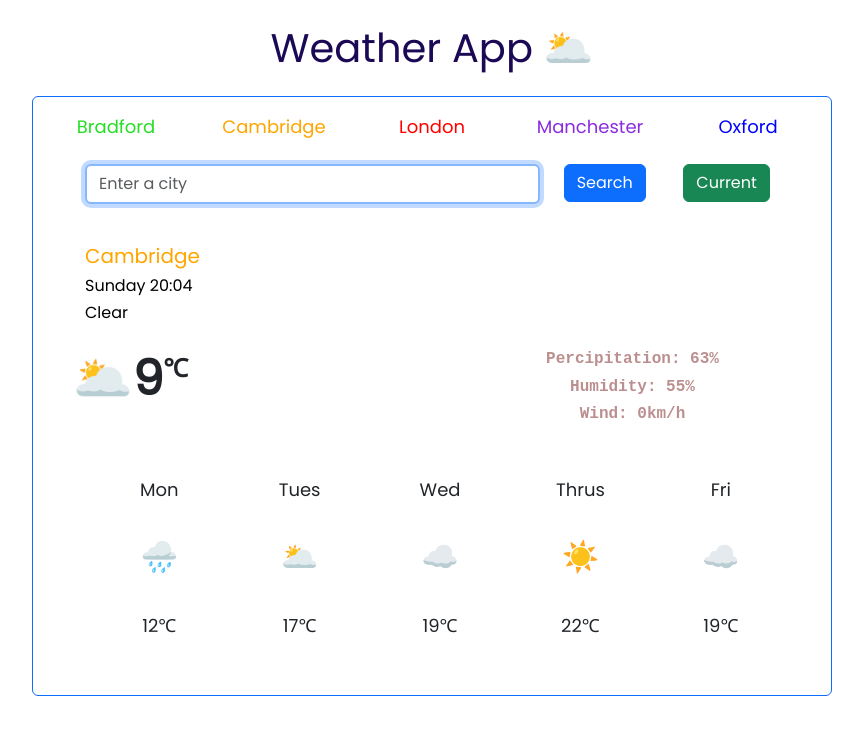
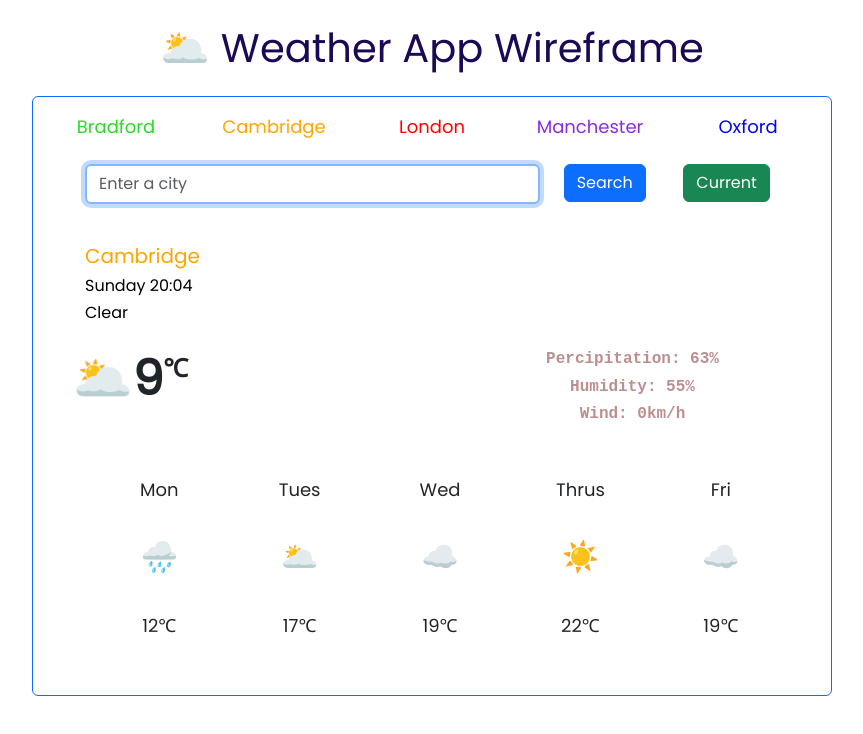
Before and after one commit to WajihaAbrar/Weather-App-Project, a plain HTML site: page index.html in a window 1280 px wide. Shown: the whole page, without its empty margins (208-1071 px from the left). Drawn offline with nearby package versions, Linux system fonts and the light colour scheme; a web font is replaced by a local one.

Commit message:
Updated the title.

```diff
--- a/index.html
+++ b/index.html
@@ -15,7 +15,7 @@
   </head>
   <body>
     <div class="container">
-      <h1 class="text-center m-4">Weather App 🌥️</h1>
+      <h1 class="text-center m-4">🌥️ Weather App Wireframe</h1>
       <div class="card content-container border border-primary">
         <div class="card-body">
           <div class="row">
```
